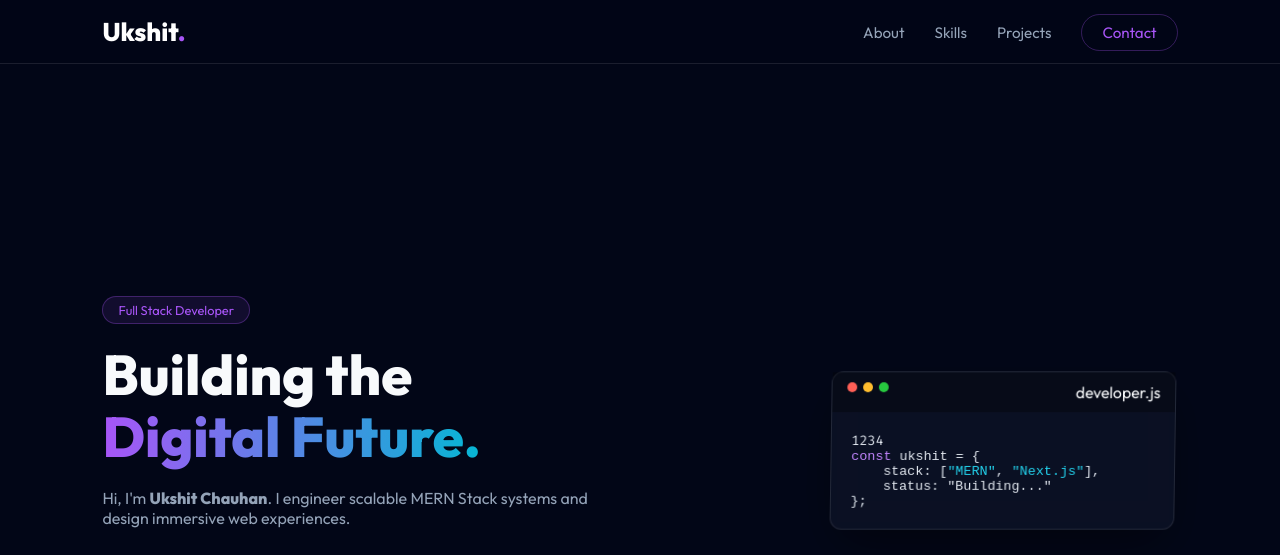
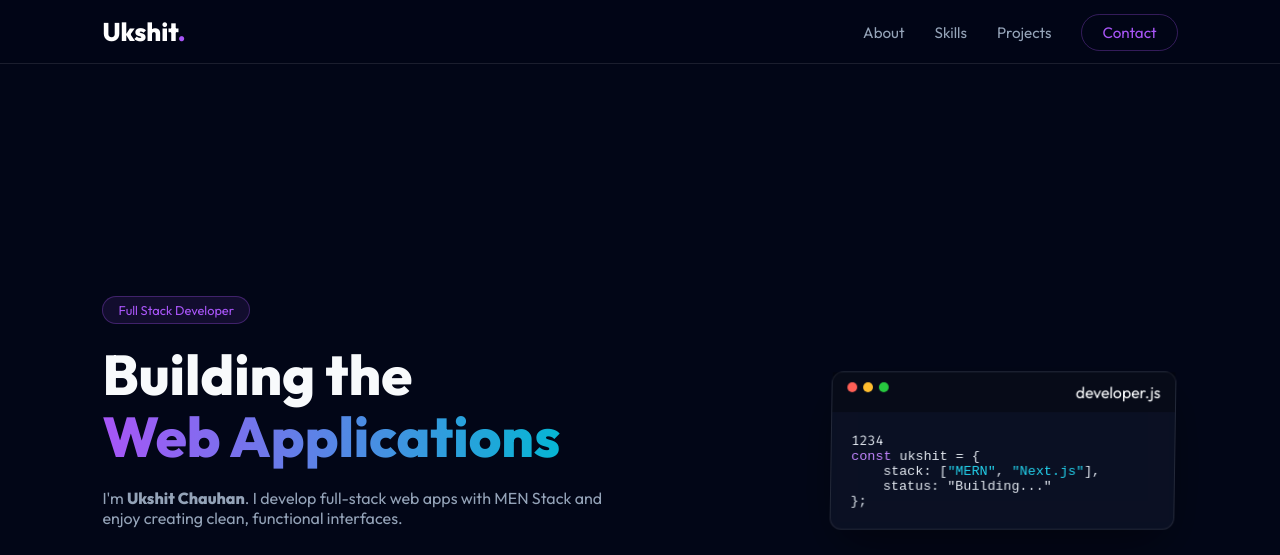
Before and after one commit to ukshitchauhan/Portfolio, a plain HTML site: page index.html in a window 1280 px wide. Shown: the top 555 px of the page. Drawn offline with nearby package versions, Linux system fonts and the light colour scheme.

Commit message:
bio update

```diff
--- a/index.html
+++ b/index.html
@@ -35,11 +35,11 @@
     <header class="hero" id="about">
         <div class="hero-content">
             <div class="badge">Full Stack Developer</div>
-            <h1>Building the <br> <span class="gradient-text">Digital Future.</span></h1>
+            <h1>Building the <br> <span class="gradient-text">Web Applications</span></h1>
             <p class="bio">
-                Hi, I'm <strong>Ukshit Chauhan</strong>. I engineer scalable
-                <span class="highlight">MERN Stack</span> systems and design immersive web experiences.
-            </p>
+    I'm <strong>Ukshit Chauhan</strong>. I develop full-stack web apps with <span class="highlight">MEN Stack</span> and enjoy creating clean, functional interfaces.
+</p>
+
 
             <div class="hero-btns">
                 <a href="#projects" class="btn primary">View Work</a>
```
